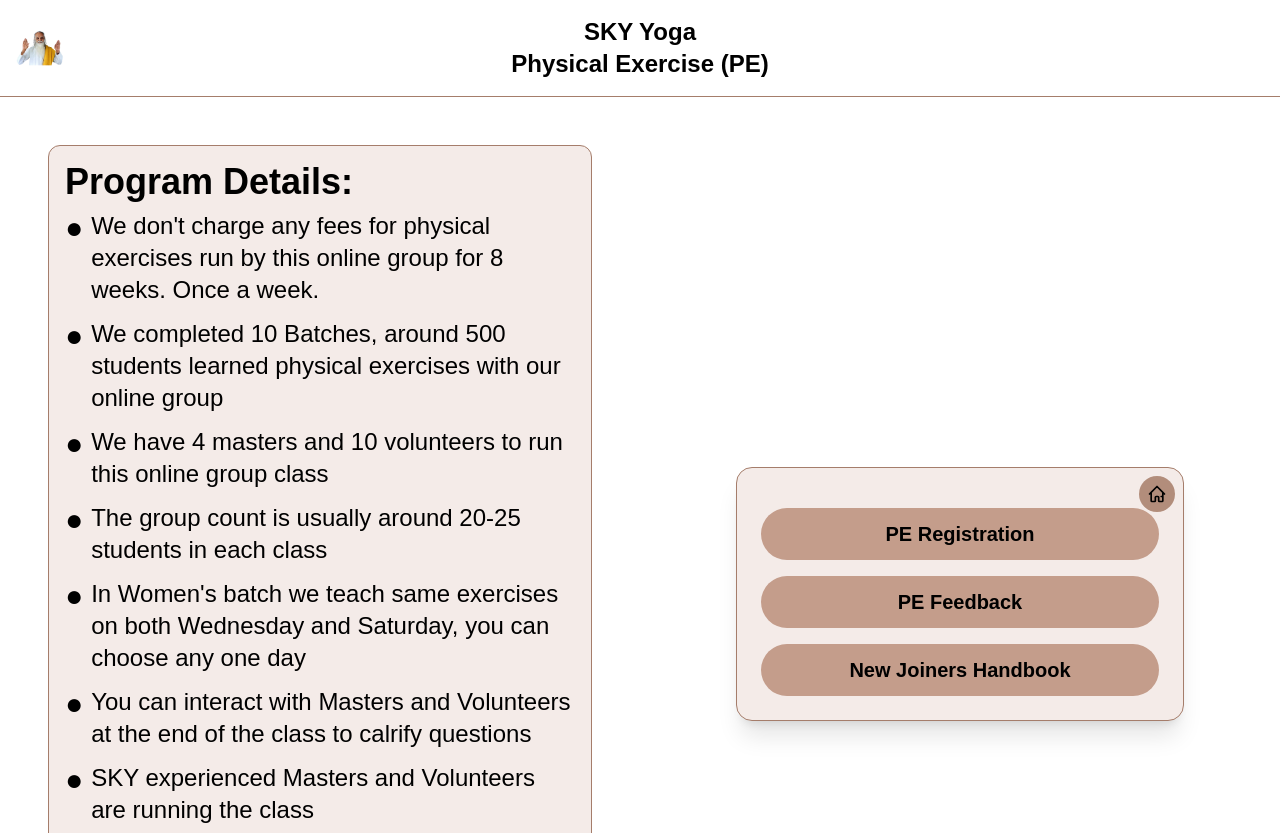
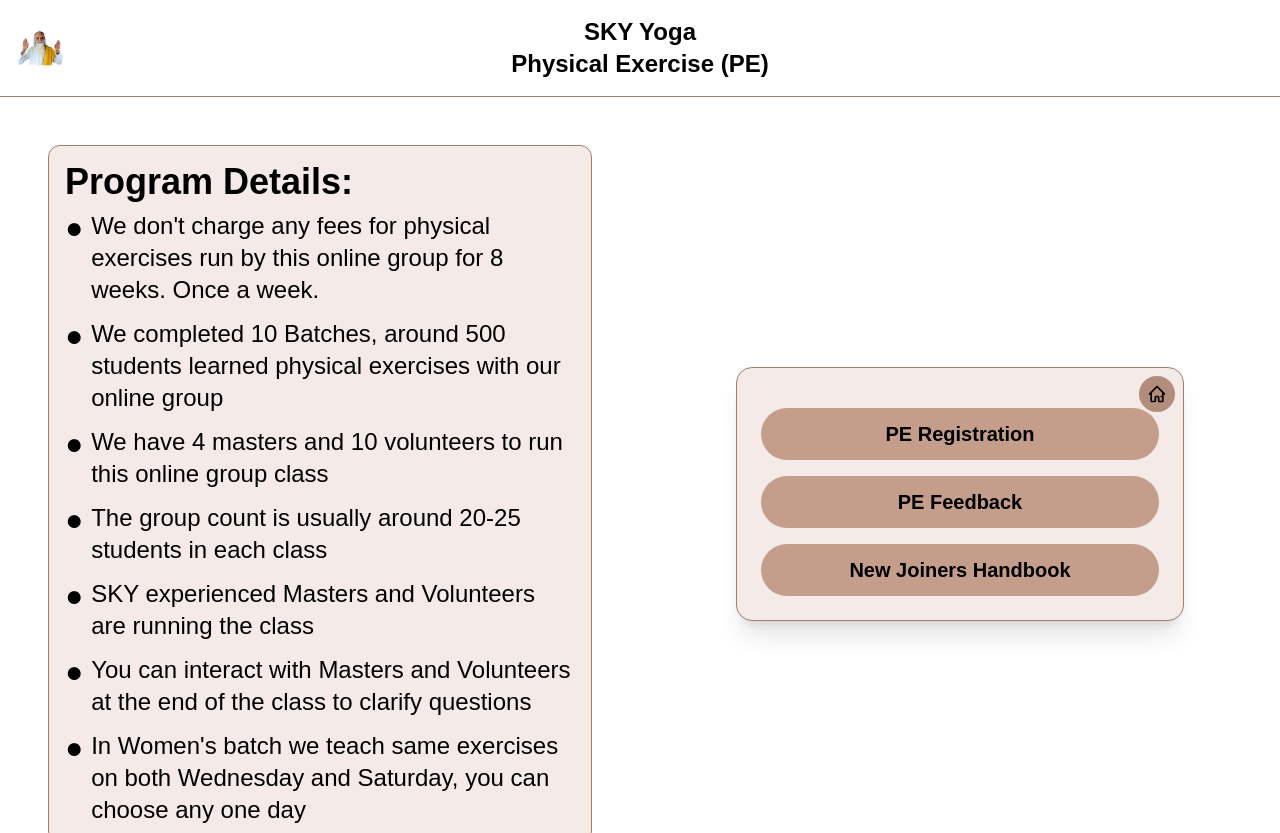
Before and after one commit to Itz-Viggy/Yoga-Registration, a Next.js app: page /pe in a window 1280 px wide. Built offline with nearby package versions, Linux system fonts and the light colour scheme.

Commit message:
Message Edits

```diff
--- a/src/app/pe/page.tsx
+++ b/src/app/pe/page.tsx
@@ -59,14 +59,9 @@ export default function HomePage() {
         "We completed 10 Batches, around 500 students learned physical exercises with our online group",
         "We have 4 masters and 10 volunteers to run this online group class",
         "The group count is usually around 20-25 students in each class",
-
-
-        "In Women's batch we teach same exercises on both Wednesday and Saturday, you can choose any one day",
-        "You can interact with Masters and Volunteers at the end of the class to calrify questions",
         "SKY experienced Masters and Volunteers are running the class",
-        "Please do your practices on the Mat",
-        "Please turn on the video during online classes, Masters will correct your practices",
-        "We will send Zoom class reminders one day before the class"
+        "You can interact with Masters and Volunteers at the end of the class to clarify questions",
+        "In Women's batch we teach same exercises on both Wednesday and Saturday, you can choose any one day"
       ].map((item) => (
         <li key={item} className="flex items-start">
           <span className="mr-2 text-2xl lg:text-3xl">●</span>
```
